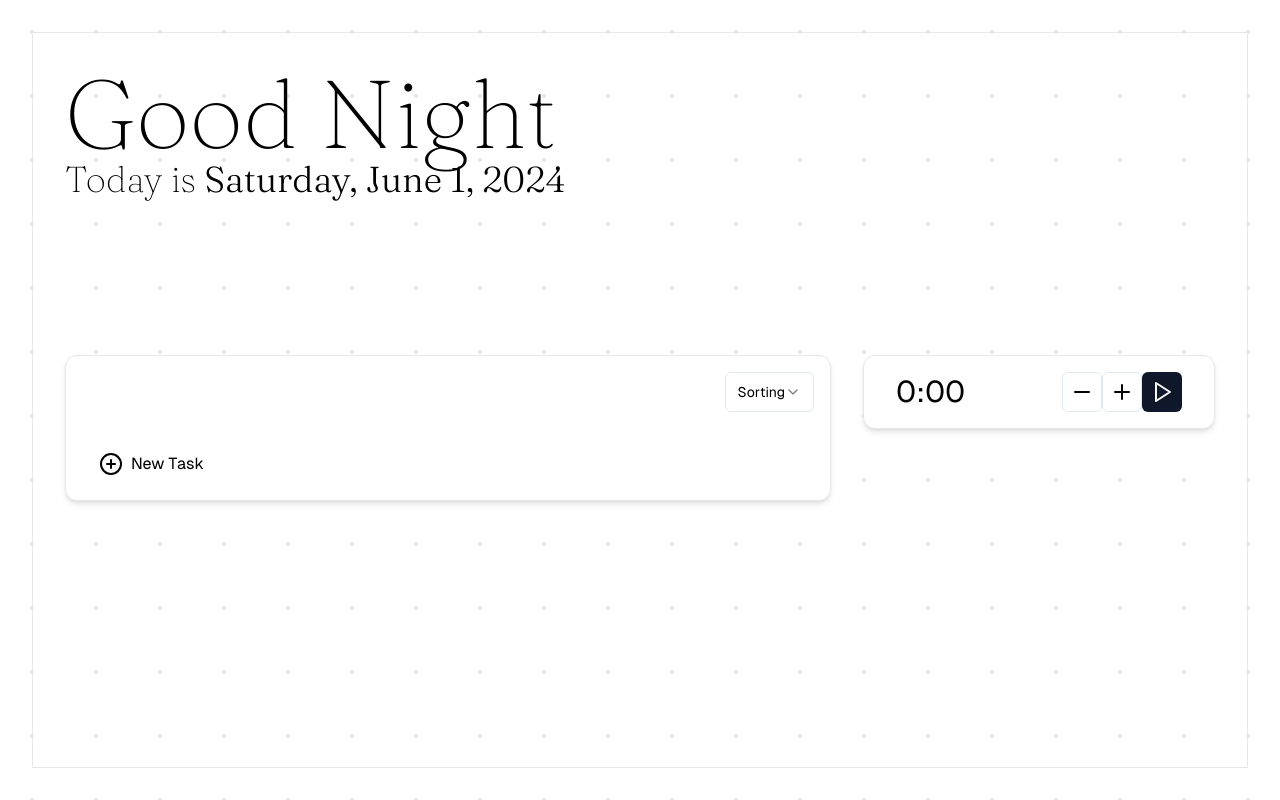
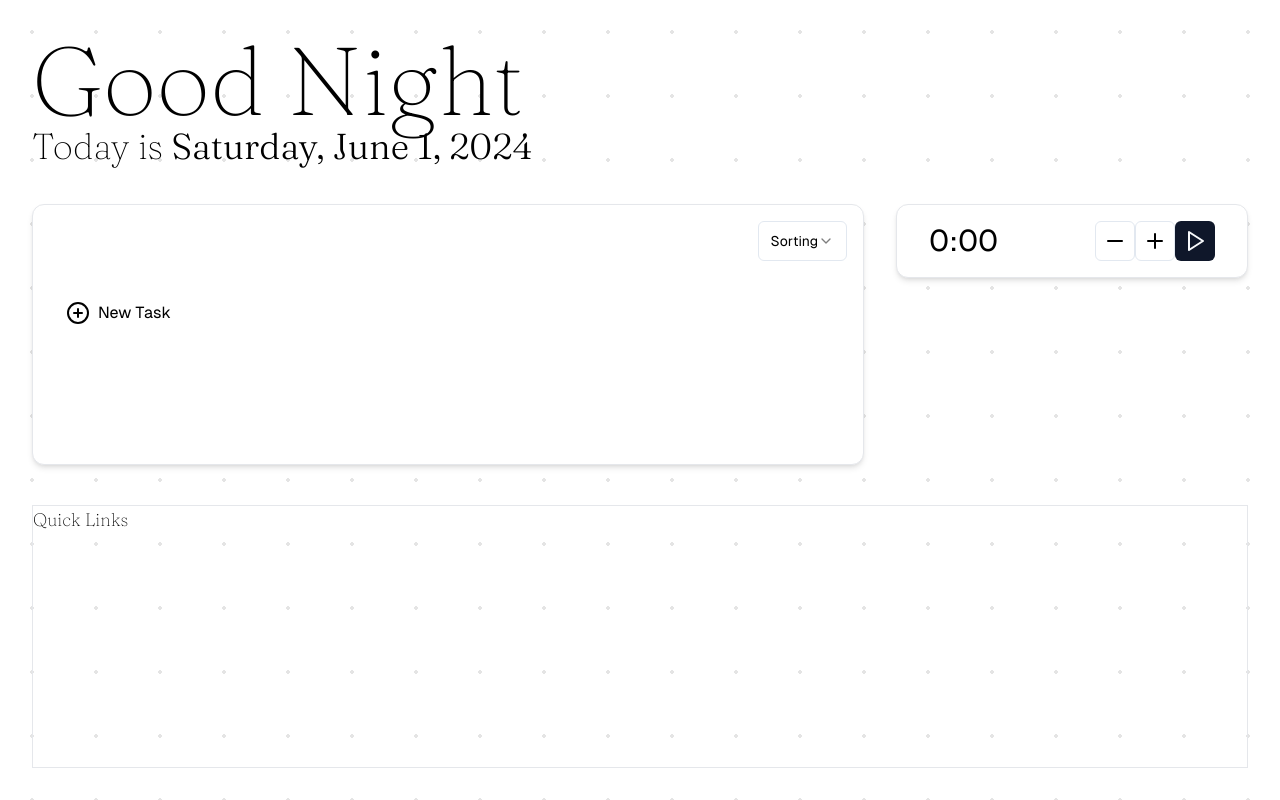
Before and after one commit to gabe-santos/floatie, a Next.js app: page / in a window 1280 px wide. Built offline with nearby package versions, Linux system fonts and the light colour scheme.

Commit message:
initial quick links setup

```diff
--- a/package.json
+++ b/package.json
@@ -19,6 +19,7 @@
     "@supabase/supabase-js": "^2.43.4",
     "@tanstack/react-query": "^5.40.1",
     "@tanstack/react-query-devtools": "^5.40.1",
+    "cheerio": "^1.0.0-rc.12",
     "class-variance-authority": "^0.7.0",
     "clsx": "^2.1.1",
     "gsap": "^3.12.5",
--- a/src/app/page.tsx
+++ b/src/app/page.tsx
@@ -5,6 +5,7 @@ import Timer from '@/components/timer';
 import { QueryClient, QueryClientProvider } from '@tanstack/react-query';
 import { ReactQueryDevtools } from '@tanstack/react-query-devtools';
 import FullScreenTimer from '../components/fullscreen-timer';
+import QuickLinks from '../components/quick-links';
 
 const queryClient = new QueryClient();
 
@@ -12,12 +13,13 @@ export default function Home() {
   return (
     <QueryClientProvider client={queryClient}>
       <main className='relative flex h-screen w-screen items-center justify-center overflow-hidden p-8 font-sans'>
-        <div className='flex h-full w-full max-w-screen-2xl flex-col items-center gap-10 border p-8'>
+        <div className='flex h-full w-full max-w-screen-2xl flex-col items-center gap-10'>
           <Greeting />
-          <div className='flex w-full justify-between gap-8'>
+          <div className='flex h-full w-full justify-between gap-8'>
             <TaskList />
             <Timer />
           </div>
+          <QuickLinks />
         </div>
         <FullScreenTimer />
       </main>
--- /dev/null
+++ b/src/components/quick-links.tsx
@@ -0,0 +1,51 @@
+import { useState, useEffect } from 'react';
+
+type QuickLinkType = {
+  title: string;
+  url: string;
+  iconUrl: string;
+  color: string;
+};
+
+export default function QuickLinks() {
+  const [links, setLinks] = useState<QuickLinkType[]>([]);
+  const urls = ['https://figma.com']; // List of URLs to fetch
+
+  useEffect(() => {
+    const fetchData = async () => {
+      // fetchWebsiteInfo('https://figma.com')
+    };
+
+    fetchData();
+  }, []);
+
+  return (
+    <div className='h-full w-full border'>
+      <h1 className='font-serif text-lg font-thin'>Quick Links</h1>
+      <div className='grid h-full w-full grid-cols-3 gap-4'>
+        {links.map((link, index) => (
+          <div
+            key={index}
+            className='border p-4'
+            style={{ backgroundColor: link.color }}
+          >
+            <img
+              src={link.iconUrl}
+              alt={`${link.title} icon`}
+              className='h-8 w-8'
+            />
+            <h2 className='font-medium'>{link.title}</h2>
+            <a
+              href={link.url}
+              target='_blank'
+              rel='noopener noreferrer'
+              className='text-blue-500'
+            >
+              Visit
+            </a>
+          </div>
+        ))}
+      </div>
+    </div>
+  );
+}
--- a/src/components/task-list.tsx
+++ b/src/components/task-list.tsx
@@ -104,7 +104,7 @@ export default function TaskList() {
   const sortedTasks = tasks ? sortTasks([...tasks], sort) : [];
 
   return (
-    <div className='flex w-1/2 flex-1 flex-col gap-4 rounded-xl border bg-white p-4 shadow-md'>
+    <div className='flex h-full flex-1 flex-col gap-4 rounded-xl border bg-white p-4 shadow-md'>
       <div className='flex w-full justify-end'>
         <Select onValueChange={handleSort} value={sort}>
           <SelectTrigger className='w-fit'>
```
Also changed, not shown: 1 other file (tests, documents, lock files or other folders).
